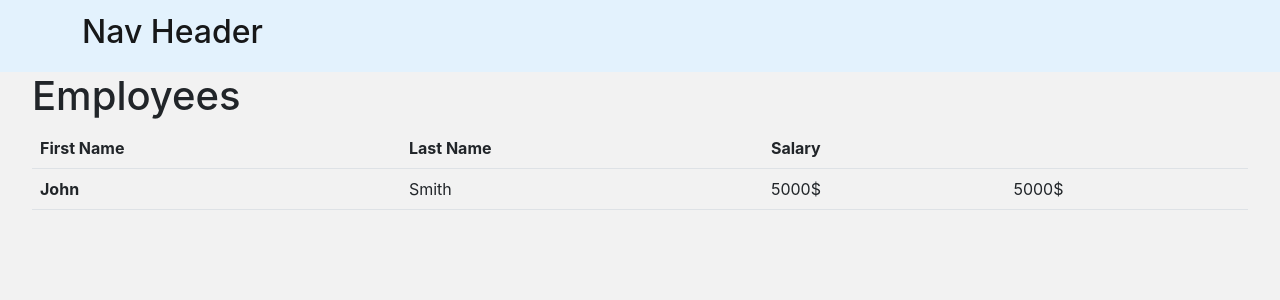
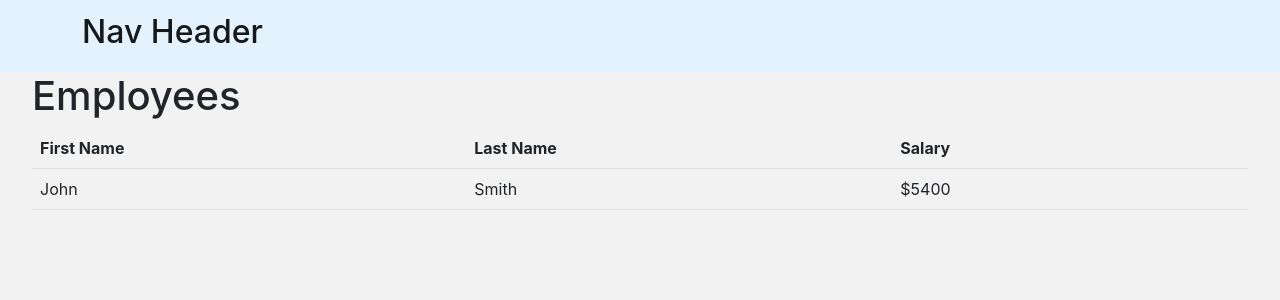
Before and after one commit to SohanChy/react-express-nextjs-rest-prisma-crud-table, a Next.js app in the folder frontend/: page / in a window 1280 px wide. Shown: the top 300 px of the page. Built offline with nearby package versions, Linux system fonts and the light colour scheme.

Commit message:
Add working employee rows list from props

```diff
--- a/frontend/components/EmployeeTable.tsx
+++ b/frontend/components/EmployeeTable.tsx
@@ -20,15 +20,19 @@ const EmployeeTable: React.FC<{employeeList: EmployeeProps[]}> = ({ employeeList
         </tr>
       </thead>
       <tbody>
+        {employeeList.map((employee)=>(
         <tr>
-          <th scope="row">John</th>
-          <td>Smith</td>
-          <td>5000$</td>
-          <td>5000$</td>
+          <td>{employee.firstName}</td>
+          <td>{employee.lastName}</td>
+          <td>${employee.salary}</td>
+          <td></td>
         </tr>
+        ))}
        </tbody>
     </table>
   )
 }
 
-export default EmployeeTable;
+
+
+export default EmployeeTable
--- a/frontend/pages/index.tsx
+++ b/frontend/pages/index.tsx
@@ -1,16 +1,27 @@
 import React from 'react'
 import Layout from '../components/Layout'
-import EmployeeTable from '../components/EmployeeTable'
+import EmployeeTable, { EmployeeProps } from '../components/EmployeeTable'
+import { GetServerSideProps } from 'next'
+
 type Props = {
+  employeeList: EmployeeProps[]
+}
 
-}
+// Need to bring this from server later
+const employeeList = [
+  {  id: 1,
+    firstName: "John",
+    lastName: "Smith",
+    salary: 5400,
+  }
+];
 
 const Home : React.FC<Props> = props => {
   return (
     <Layout>
       <div>
         <h1>Employees</h1>
-          <EmployeeTable employeeList={[]} />
+          <EmployeeTable employeeList={employeeList}/>
       </div>
     </Layout>
   )
```
Also changed, not shown: 1 other file (tests, documents, lock files or other folders).
